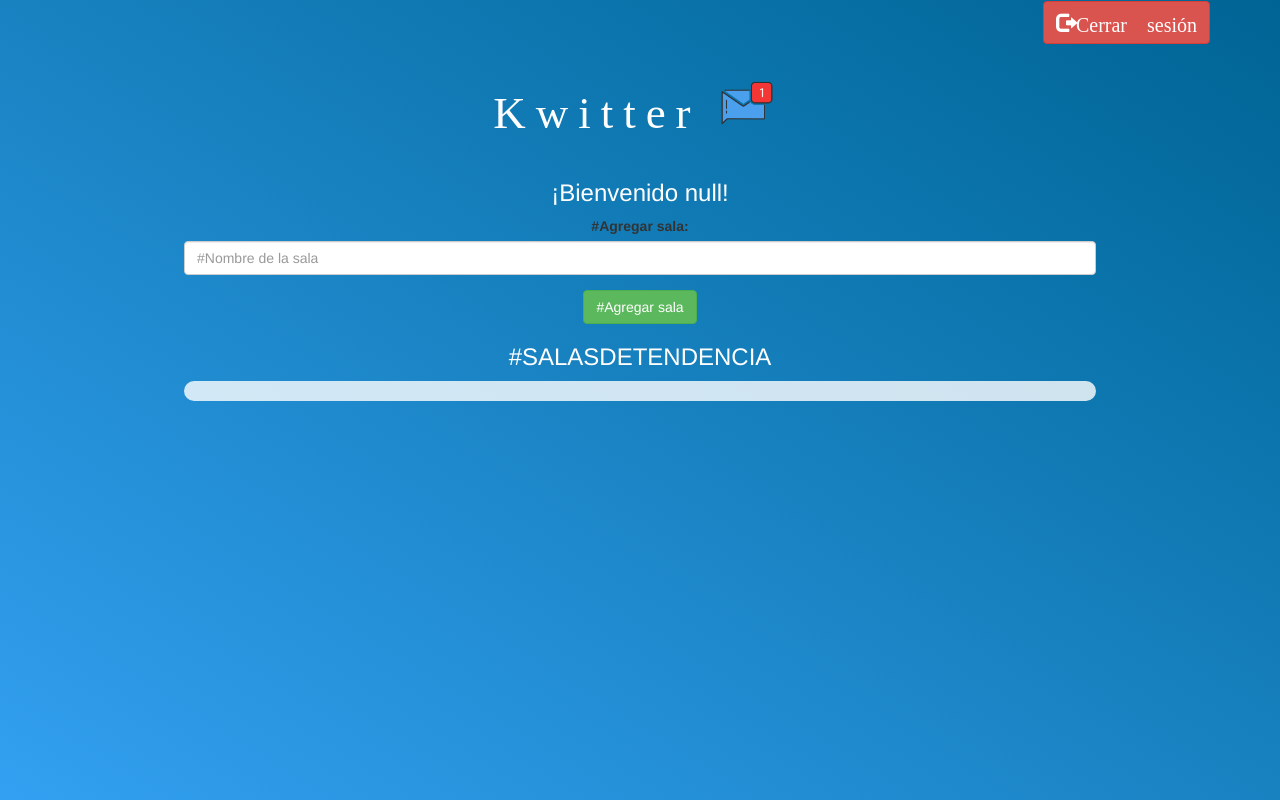
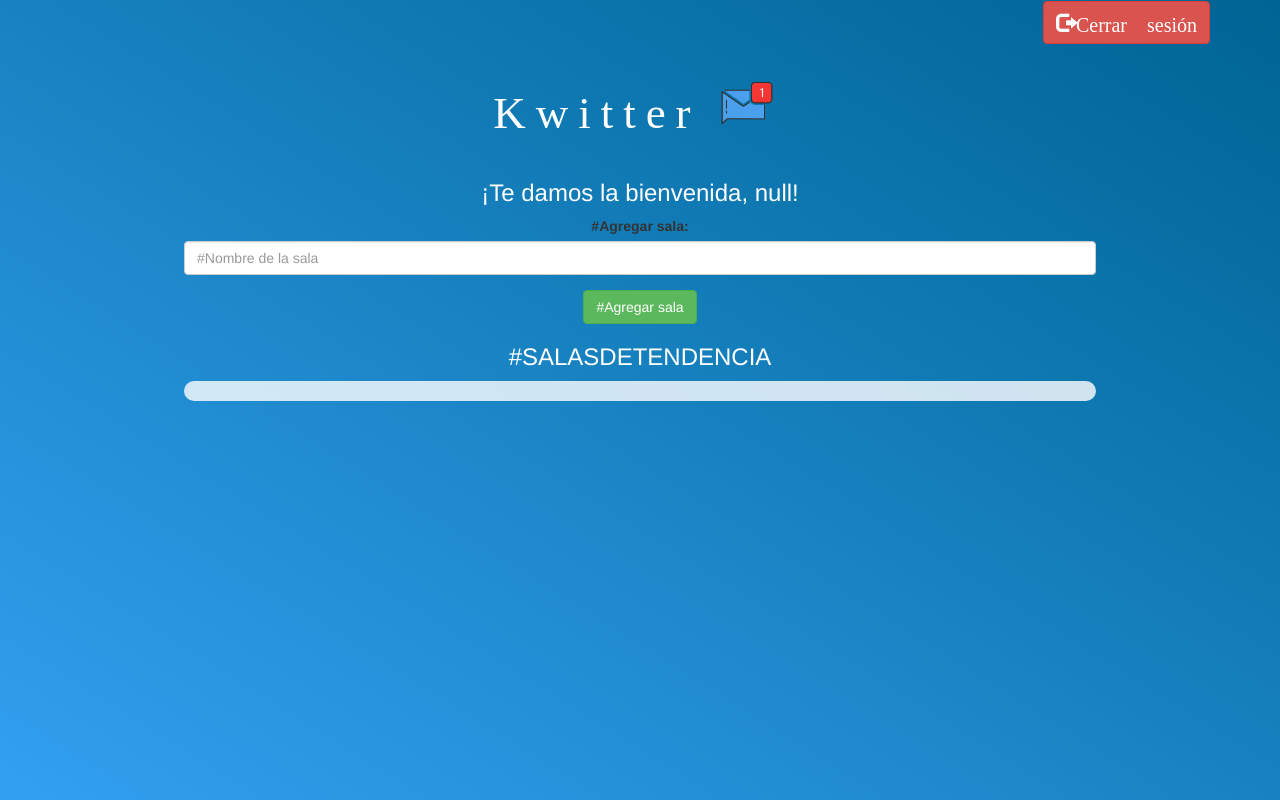
Before and after one commit to byjusmx3/ADV-C100-Kwitter, a plain HTML site: page kwitter_room.html in a window 1280 px wide. Drawn offline with nearby package versions, Linux system fonts and the light colour scheme; no server answers; a web font is replaced by a local one.

Commit message:
Add files via upload

```diff
--- a/kwitter_page.js
+++ b/kwitter_page.js
@@ -28,7 +28,7 @@ function send()
 function getData() { firebase.database().ref("/"+room_name).on('value', function(snapshot) { document.getElementById("output").innerHTML = ""; snapshot.forEach(function(childSnapshot) { childKey  = childSnapshot.key; childData = childSnapshot.val(); if(childKey != "purpose") {
          firebase_message_id = childKey;
          message_data = childData;
-//Start code
+//Inicia el código
          console.log(firebase_message_id);
 	       console.log(message_data);
 	       name = message_data['name'];
@@ -41,13 +41,13 @@ like_button ="<button class='btn btn-warning' id="+firebase_message_id+" value="
 
         row = name_with_tag + message_with_tag +like_button + span_with_tag;
         document.getElementById("output").innerHTML += row;
-//End code
+//Finaliza el código
       } });  }); }
 getData();
 
 function updateLike(message_id)
 {
-  console.log("clicked on like button - " + message_id);
+  console.log("clic en el botón Me gusta - " + message_id);
 	button_id = message_id;
 	likes = document.getElementById(button_id).value;
 	updated_likes = Number(likes) + 1;
--- a/kwitter_room.js
+++ b/kwitter_room.js
@@ -14,7 +14,7 @@ var firebaseConfig = {
 
 user_name = localStorage.getItem("user_name");
 
-document.getElementById("user_name").innerHTML = "¡Bienvenido " + user_name + "!";
+document.getElementById("user_name").innerHTML = "¡Te damos la bienvenida, " + user_name + "!";
 
 function addRoom()
 {
```
Also changed, not shown: index.html (+1 -1 lines).
